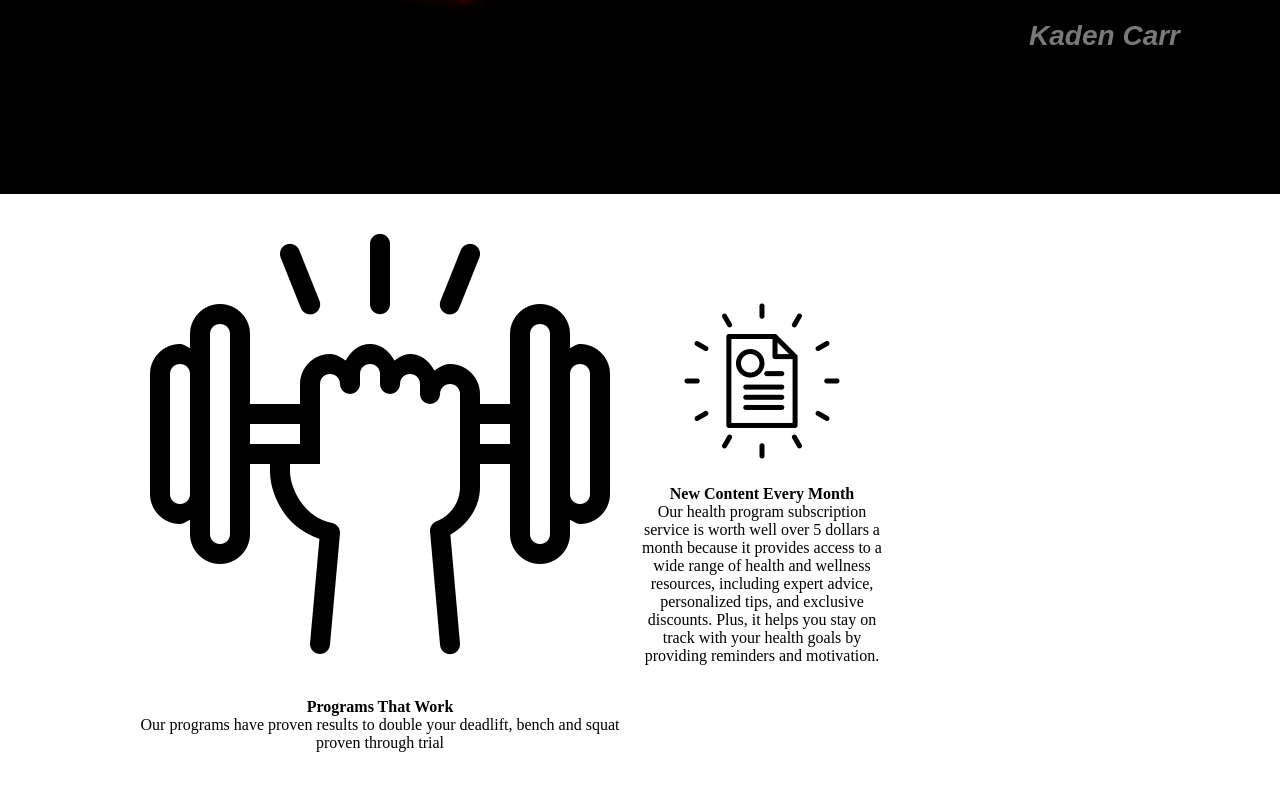
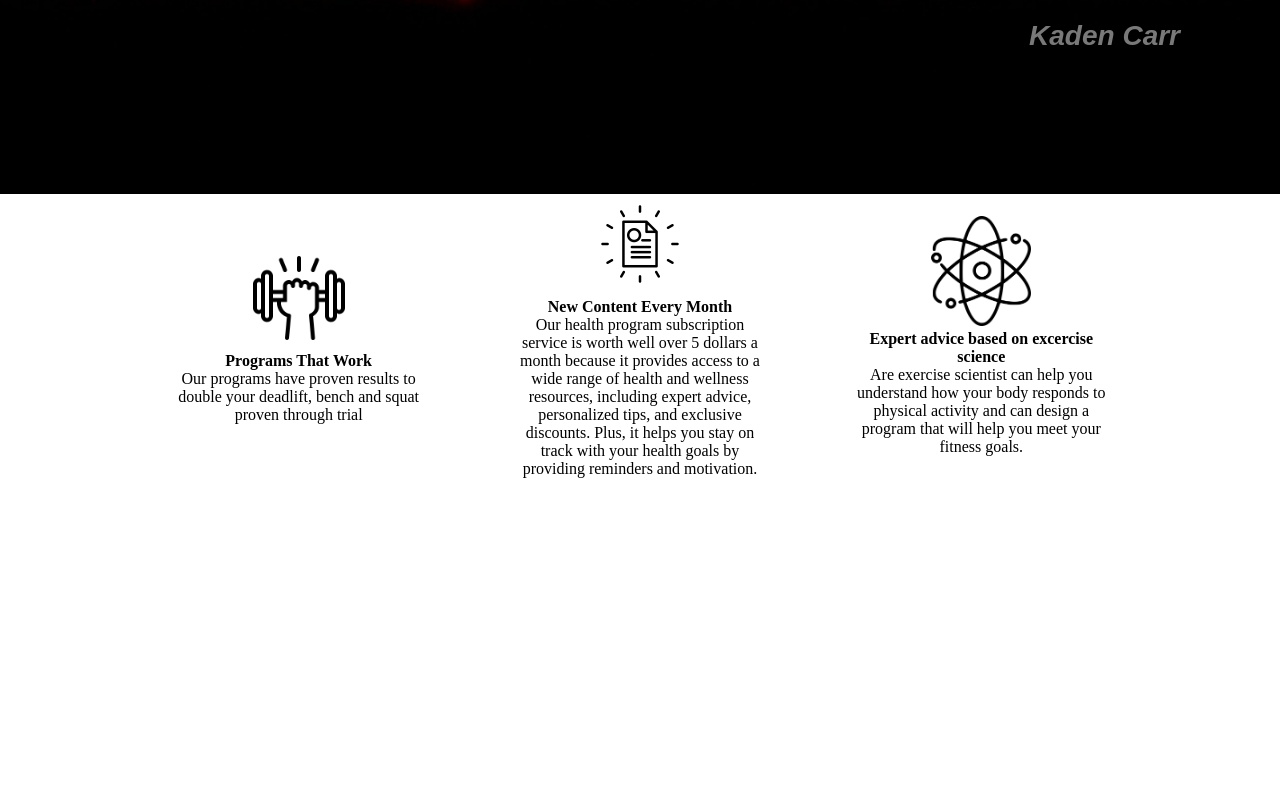
Before and after one commit to Kccarr6022/HealthandWellnesswebsite, a plain HTML site: page index.html in a window 1280 px wide. Shown: the part 1606-2396 px from the top of the page. After the commit the page ends 2134 px from the top, so only its background shows below. Drawn offline with Linux system fonts and the light colour scheme.

Commit message:
CSS improved to improve formatting for section 3

```diff
--- a/index.html
+++ b/index.html
@@ -93,7 +93,15 @@
             health goals by providing reminders and motivation.
           </p>
         </div>
-        <div class="feature-col"></div>
+        <div class="feature-col">
+          <img src="images/science_icon.png" />
+          <h4>Expert advice based on excercise science</h4>
+          <p>
+            Are exercise scientist can help you understand how your body
+            responds to physical activity and can design a program that will
+            help you meet your fitness goals.
+          </p>
+        </div>
       </div>
     </section>
 
--- a/styles.css
+++ b/styles.css
@@ -193,3 +193,8 @@ nav ul li a {
   flex-basis: 25%;
   text-align: center;
 }
+
+.feature-col img{
+  width: 100px;
+
+}
```
Also changed, not shown: images/science_icon.png (added).
